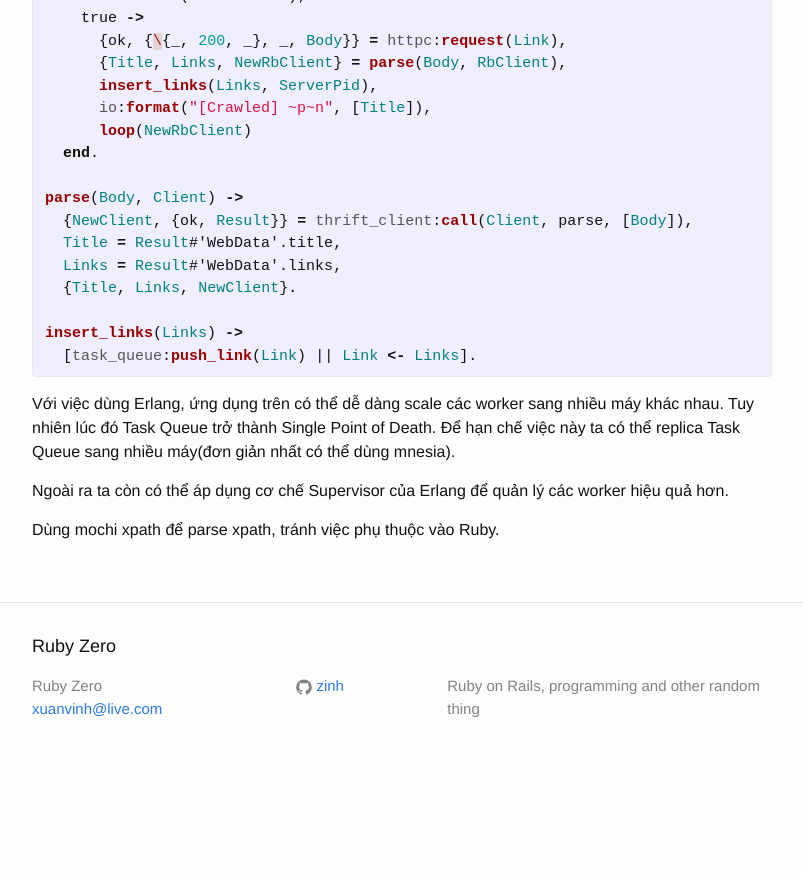
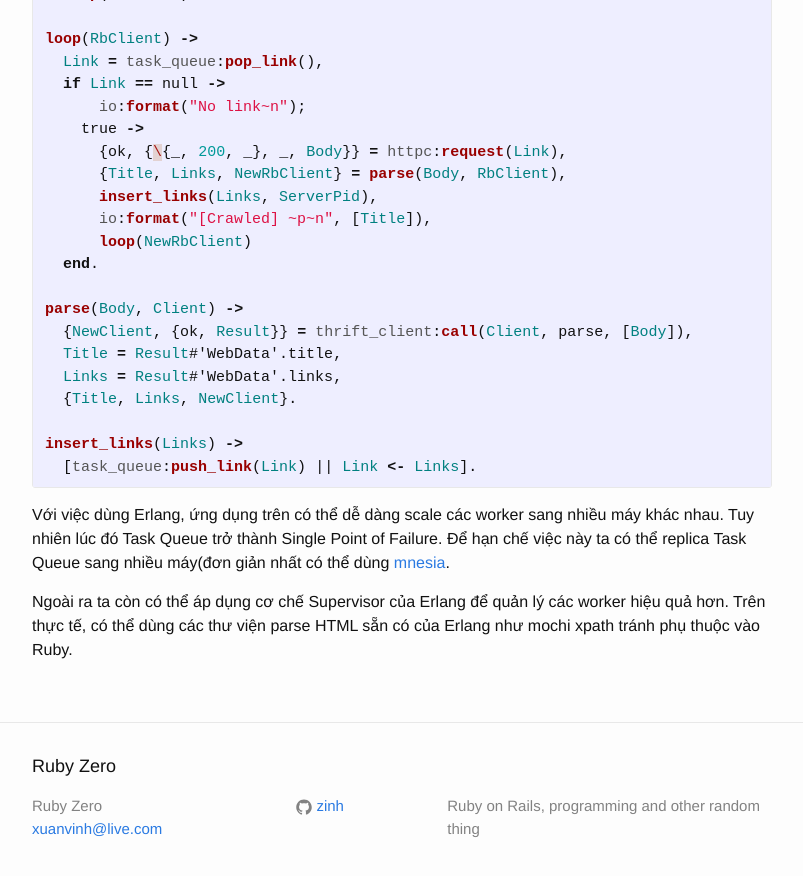
Before and after one commit to zinh/zinh.github.io, a Jekyll site: the page built from _posts/2015-01-19-erlang-ruby-thrift-a-combination.markdown, in a window 1280 px wide and 900 px high, scrolled down 5139 px. Shown: the top 876 px of the window, without its empty margins (238-1041 px from the left). Built offline with Jekyll 4.4.1, drawn with Linux system fonts in a browser that asks for light colours; before the commit the page ends 5919 px from its top, so only the background shows below that; some of the changed text lies outside the part shown.

Commit message:
update part 2

```diff
--- a/_posts/2015-01-19-erlang-ruby-thrift-a-combination.markdown
+++ b/_posts/2015-01-19-erlang-ruby-thrift-a-combination.markdown
@@ -38,7 +38,7 @@
 
 Đây lại là điểm mạnh của Ruby. Do đó trong ứng dụng crawler ta sẽ kết hợp cả hai lại bằng Thrift.
 
-Ứng dụng được chia thành 2 phần: phần HTTP request được implement bằng Erlang, phần parser được implement bằng Ruby. 2 phần này được gắn kết với nhau thông qua Thrift, đọc thêm về bài giới thiệu Thrift tại đây.
+Ứng dụng được chia thành 2 phần: phần HTTP request được implement bằng Erlang, phần parser được implement bằng Ruby. 2 phần này được gắn kết với nhau thông qua Thrift, đọc thêm về bài giới thiệu Thrift tại [đây](http://zinh.github.io/ruby/erlang/2015/05/12/ruby-and-erlang-by-thrift.html).
 
 Tóm lại mô hình của ứng dụng crawler như sau:
 
@@ -60,6 +60,7 @@
     +---------------+                             +----------------+
 
 Trước tiên ta định nghĩa interface giao tiếp giữa Parser và Worker
+
 ## Thrift interface
 
     struct WebData {
@@ -225,9 +228,8 @@
 {% endhighlight %}
 
 Với việc dùng Erlang, ứng dụng trên có thể dễ dàng scale các worker sang nhiều máy khác nhau.
-Tuy nhiên lúc đó Task Queue trở thành Single Point of Death.
-Để hạn chế việc này ta có thể replica Task Queue sang nhiều máy(đơn giản nhất có thể dùng mnesia).
+Tuy nhiên lúc đó Task Queue trở thành Single Point of Failure.
+Để hạn chế việc này ta có thể replica Task Queue sang nhiều máy(đơn giản nhất có thể dùng [mnesia](http://www.erlang.org/doc/man/mnesia.html]).
 
 Ngoài ra ta còn có thể áp dụng cơ chế Supervisor của Erlang để quản lý các worker hiệu quả hơn.
-
-Dùng mochi xpath để parse xpath, tránh việc phụ thuộc vào Ruby.
+Trên thực tế, có thể dùng các thư viện parse HTML sẵn có của Erlang như mochi xpath tránh phụ thuộc vào Ruby.
```
Also changed, not shown: other parts of _posts/2015-01-19-erlang-ruby-thrift-a-combination.markdown (+5 -3 lines).
